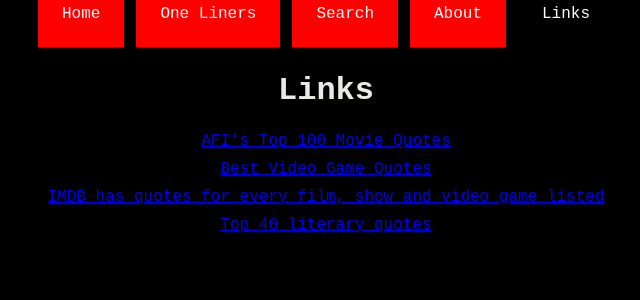
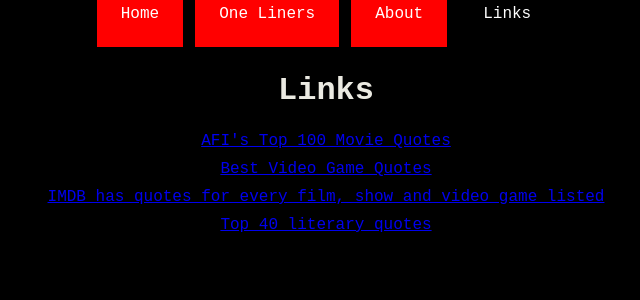
Before and after one commit to Veenie/figpics, a React (Create React App) app in the folder frontend/: page /links in a window 1280 px wide. Shown: the top 300 px of the page, without its empty margins (314-954 px from the left). Built offline with nearby package versions, Linux system fonts and the light colour scheme.

Commit message:
navbar adjustment

```diff
--- a/frontend/src/components/NavBar.js
+++ b/frontend/src/components/NavBar.js
@@ -33,14 +33,14 @@
             background: 'black'
           }}
         >One Liners</NavLink>
-                <NavLink
+                {/* <NavLink
           to="/search"
           exact
           style={link}
           activeStyle={{
             background: 'black'
           }}
-        >Search</NavLink>
+        >Search</NavLink> */}
         <NavLink
           to="/about"
           exact
```
